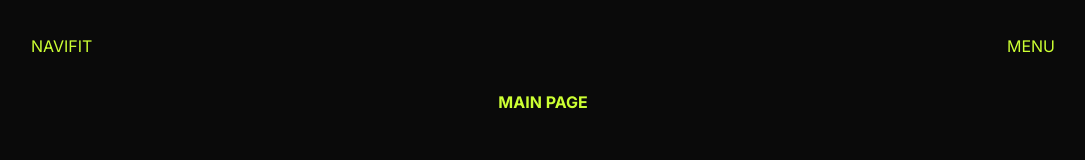
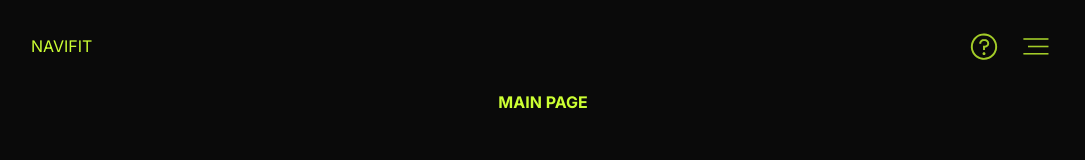
Before and after one commit to voloshynserhii/navifit, a Next.js app in the folder main/: page / in a window 1280 px wide. Shown: the top 160 px of the page, without its empty margins (97-1182 px from the left). Built offline with nearby package versions, Linux system fonts and the light colour scheme.

Commit message:
create icons for header

```diff
--- a/main/src/app/layout.js
+++ b/main/src/app/layout.js
@@ -5,10 +5,10 @@ import './globals.css'
 
 const inter = Inter({ subsets: ['latin'] })
 
-// export const metadata = {
-//   title: 'Create Next App',
-//   description: 'Generated by create next app',
-// }
+export const metadata = {
+  title: 'NAVIFIT',
+  description: 'Meal plans',
+}
 
 export default function RootLayout({ children }) {
   return (
--- /dev/null
+++ b/main/src/app/loading.js
@@ -0,0 +1,4 @@
+const Loading = () => {
+    return <p>Loading...</p>
+};
+export default Loading;
--- a/main/src/components/Header/index.js
+++ b/main/src/components/Header/index.js
@@ -1,11 +1,18 @@
-import styles from './page.module.css'
+import MenuIcon from '../Icons/Menu';
+import HelpIcon from '../Icons/Help';
+import styles from './page.module.css';
 
 const Header = () => {
     return (
         <div className={styles.header}>
             <p>NAVIFIT</p>
-            <p>MENU</p>
+            <div className={styles.iconsGroup}>
+                <HelpIcon />
+                <MenuIcon />
+            </div>
+
         </div>
     )
-}
+};
+
 export default Header;
--- a/main/src/components/Header/page.module.css
+++ b/main/src/components/Header/page.module.css
@@ -6,3 +6,9 @@
     justify-content: space-between;
     padding: 0 10%;
 }
+.iconsGroup {
+    display: flex;
+    align-items: center;
+    justify-content: space-between;
+    gap: 20px;
+}
--- /dev/null
+++ b/main/src/components/Icons/Help.js
@@ -0,0 +1,16 @@
+import styles from './icons.module.css';
+
+export default function Help({ fillColor }) {
+    return (
+        <div className={styles.icon}>
+            <svg width="30" height="31" viewBox="0 0 30 31" fill="none" xmlns="http://www.w3.org/2000/svg">
+                <path d="M15 2.53223C12.4041 2.53223 9.86654 3.30199 7.70815 4.74419C5.54975 6.18638 3.86749 8.23623 2.87409 10.6345C1.88069 13.0328 1.62077 15.6718 2.1272 18.2178C2.63363 20.7638 3.88366 23.1024 5.71923 24.938C7.55479 26.7736 9.89345 28.0236 12.4394 28.53C14.9854 29.0365 17.6244 28.7765 20.0227 27.7831C22.421 26.7897 24.4709 25.1075 25.913 22.9491C27.3552 20.7907 28.125 18.2531 28.125 15.6572C28.125 12.1763 26.7422 8.83786 24.2808 6.37645C21.8194 3.91503 18.481 2.53223 15 2.53223ZM15 26.9072C12.775 26.9072 10.5999 26.2474 8.74984 25.0113C6.89979 23.7751 5.45785 22.0181 4.60636 19.9624C3.75488 17.9067 3.53209 15.6447 3.96617 13.4625C4.40026 11.2802 5.47171 9.27562 7.04505 7.70228C8.6184 6.12893 10.623 5.05748 12.8052 4.62339C14.9875 4.18931 17.2495 4.4121 19.3052 5.26358C21.3609 6.11507 23.1179 7.55701 24.354 9.40706C25.5902 11.2571 26.25 13.4322 26.25 15.6572C26.25 18.6409 25.0647 21.5024 22.955 23.6122C20.8452 25.722 17.9837 26.9072 15 26.9072Z" fill="#CCFF33" />
+                <path d="M15 2.53223C12.4041 2.53223 9.86654 3.30199 7.70815 4.74419C5.54975 6.18638 3.86749 8.23623 2.87409 10.6345C1.88069 13.0328 1.62077 15.6718 2.1272 18.2178C2.63363 20.7638 3.88366 23.1024 5.71923 24.938C7.55479 26.7736 9.89345 28.0236 12.4394 28.53C14.9854 29.0365 17.6244 28.7765 20.0227 27.7831C22.421 26.7897 24.4709 25.1075 25.913 22.9491C27.3552 20.7907 28.125 18.2531 28.125 15.6572C28.125 12.1763 26.7422 8.83786 24.2808 6.37645C21.8194 3.91503 18.481 2.53223 15 2.53223ZM15 26.9072C12.775 26.9072 10.5999 26.2474 8.74984 25.0113C6.89979 23.7751 5.45785 22.0181 4.60636 19.9624C3.75488 17.9067 3.53209 15.6447 3.96617 13.4625C4.40026 11.2802 5.47171 9.27562 7.04505 7.70228C8.6184 6.12893 10.623 5.05748 12.8052 4.62339C14.9875 4.18931 17.2495 4.4121 19.3052 5.26358C21.3609 6.11507 23.1179 7.55701 24.354 9.40706C25.5902 11.2571 26.25 13.4322 26.25 15.6572C26.25 18.6409 25.0647 21.5024 22.955 23.6122C20.8452 25.722 17.9837 26.9072 15 26.9072Z" fill="black" fill-opacity="0.2" />
+                <path d="M15 24.0947C15.7767 24.0947 16.4063 23.4651 16.4063 22.6885C16.4063 21.9118 15.7767 21.2822 15 21.2822C14.2233 21.2822 13.5938 21.9118 13.5938 22.6885C13.5938 23.4651 14.2233 24.0947 15 24.0947Z" fill="#CCFF33" />
+                <path d="M15 24.0947C15.7767 24.0947 16.4063 23.4651 16.4063 22.6885C16.4063 21.9118 15.7767 21.2822 15 21.2822C14.2233 21.2822 13.5938 21.9118 13.5938 22.6885C13.5938 23.4651 14.2233 24.0947 15 24.0947Z" fill="black" fill-opacity="0.2" />
+                <path d="M15.9375 8.15724H14.5313C13.9769 8.156 13.4278 8.26428 12.9154 8.47585C12.403 8.68743 11.9374 8.99813 11.5454 9.39012C11.1534 9.78212 10.8427 10.2477 10.6311 10.7601C10.4196 11.2725 10.3113 11.8216 10.3125 12.376V12.8447H12.1875V12.376C12.1875 11.7544 12.4344 11.1582 12.874 10.7187C13.3135 10.2792 13.9097 10.0322 14.5313 10.0322H15.9375C16.5591 10.0322 17.1553 10.2792 17.5948 10.7187C18.0343 11.1582 18.2813 11.7544 18.2813 12.376C18.2813 12.9976 18.0343 13.5937 17.5948 14.0333C17.1553 14.4728 16.5591 14.7197 15.9375 14.7197H14.0625V18.9385H15.9375V16.5947C17.0564 16.5947 18.1294 16.1503 18.9206 15.3591C19.7118 14.5679 20.1563 13.4949 20.1563 12.376C20.1563 11.2571 19.7118 10.184 18.9206 9.39288C18.1294 8.60171 17.0564 8.15724 15.9375 8.15724Z" fill="#CCFF33" />
+                <path d="M15.9375 8.15724H14.5313C13.9769 8.156 13.4278 8.26428 12.9154 8.47585C12.403 8.68743 11.9374 8.99813 11.5454 9.39012C11.1534 9.78212 10.8427 10.2477 10.6311 10.7601C10.4196 11.2725 10.3113 11.8216 10.3125 12.376V12.8447H12.1875V12.376C12.1875 11.7544 12.4344 11.1582 12.874 10.7187C13.3135 10.2792 13.9097 10.0322 14.5313 10.0322H15.9375C16.5591 10.0322 17.1553 10.2792 17.5948 10.7187C18.0343 11.1582 18.2813 11.7544 18.2813 12.376C18.2813 12.9976 18.0343 13.5937 17.5948 14.0333C17.1553 14.4728 16.5591 14.7197 15.9375 14.7197H14.0625V18.9385H15.9375V16.5947C17.0564 16.5947 18.1294 16.1503 18.9206 15.3591C19.7118 14.5679 20.1563 13.4949 20.1563 12.376C20.1563 11.2571 19.7118 10.184 18.9206 9.39288C18.1294 8.60171 17.0564 8.15724 15.9375 8.15724Z" fill="black" fill-opacity="0.2" />
+            </svg>
+        </div>
+    );
+}
--- /dev/null
+++ b/main/src/components/Icons/Menu.js
@@ -0,0 +1,12 @@
+import styles from './icons.module.css';
+
+export default function Menu({ fillColor }) {
+    return (
+        <div className={styles.icon}>
+            <svg width="36" height="36" viewBox="0 0 36 36" fill="none" xmlns="http://www.w3.org/2000/svg">
+                <path d="M4.41455 11.7712V10.2998H29.4288V11.7712H4.41455ZM29.4288 17.6569V19.1284H9V17.6569H29.4288ZM4.41455 25.0141H29.4288V26.4855H4.41455V25.0141Z" fill="#CCFF33" />
+                <path d="M4.41455 11.7712V10.2998H29.4288V11.7712H4.41455ZM29.4288 17.6569V19.1284H9V17.6569H29.4288ZM4.41455 25.0141H29.4288V26.4855H4.41455V25.0141Z" fill="black" fill-opacity="0.2" />
+            </svg>
+        </div>
+    );
+};
--- /dev/null
+++ b/main/src/components/Icons/icons.module.css
@@ -0,0 +1,11 @@
+.icon {
+    display: flex;
+    align-items: center;
+    justify-content: center;
+    border-radius: 15px;
+    cursor: pointer;
+}
+.icon:hover {
+    background-color: black;
+    opacity: 0.6;
+}
```
Also changed, not shown: main/src/assets/icons/icon_help_.svg (added), main/src/assets/icons/light_menu.svg (added).
